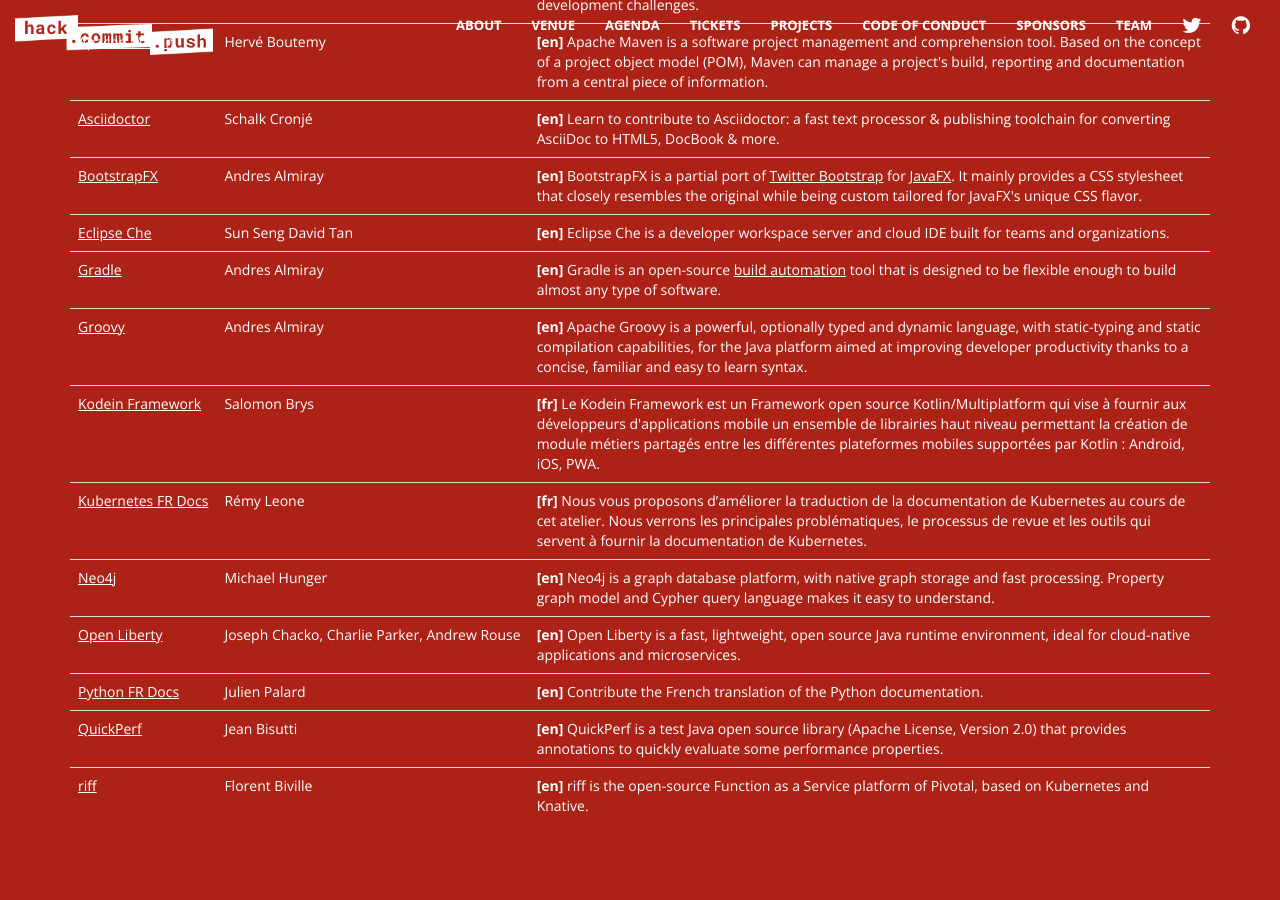
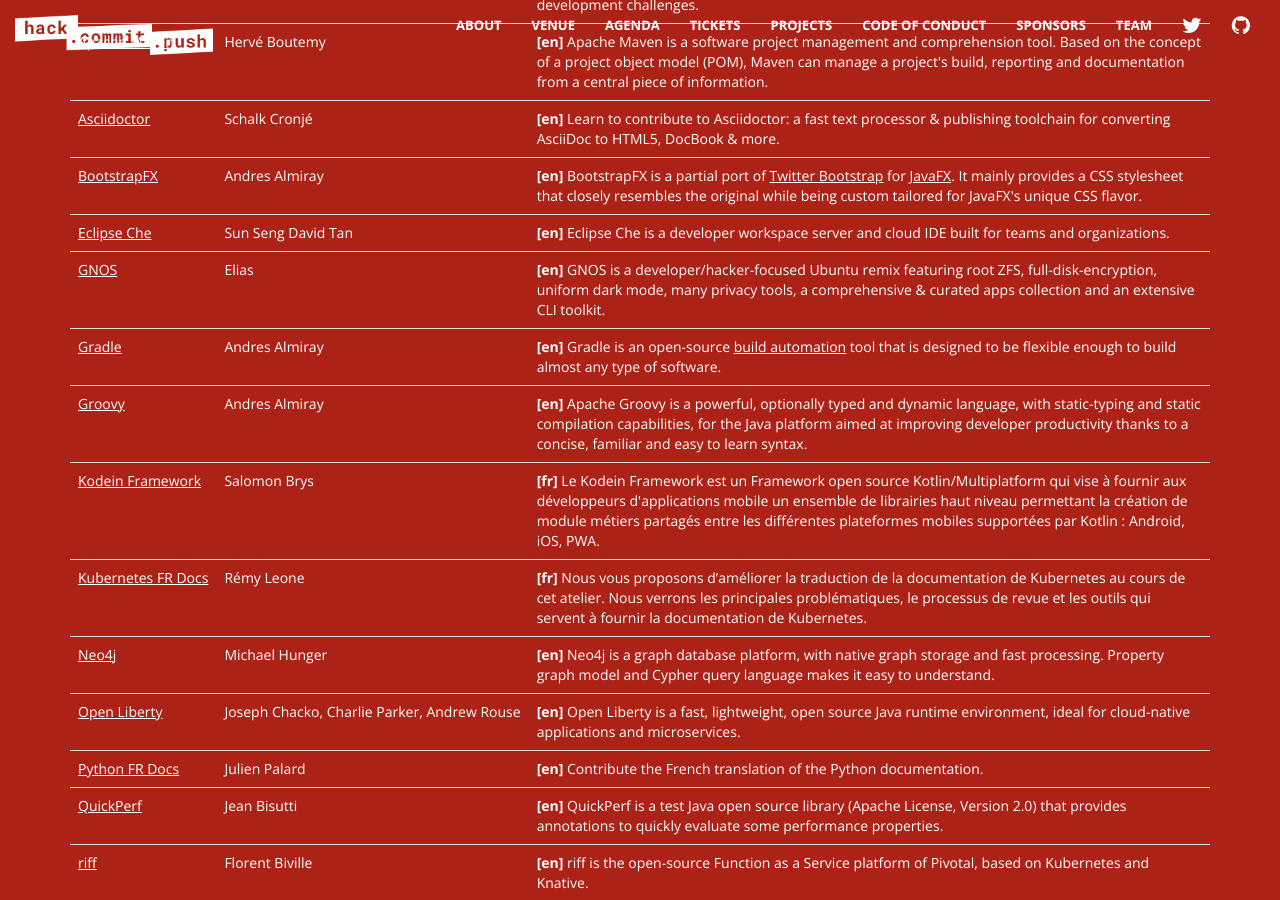
Before and after one commit to hackergarten/Paris2019, a Jekyll site: the page built from index.html, in a window 1280 px wide and 900 px high, scrolled down 5294 px. Built offline with Jekyll 4.4.1, drawn with Linux system fonts in a browser that asks for light colours.

Commit message:
Add GNOS

```diff
--- a/_data/projects.yml
+++ b/_data/projects.yml
@@ -104,3 +104,10 @@
     - name: Joseph Chacko
     - name: Charlie Parker
     - name: Andrew Rouse
+- name: GNOS
+  url: https://gnos.in/
+  description:
+    en: |
+      GNOS is a developer/hacker-focused Ubuntu remix featuring root ZFS, full-disk-encryption, uniform dark mode, many privacy tools, a comprehensive & curated apps collection and an extensive CLI toolkit.
+  leads:
+    - name: Elias
```
